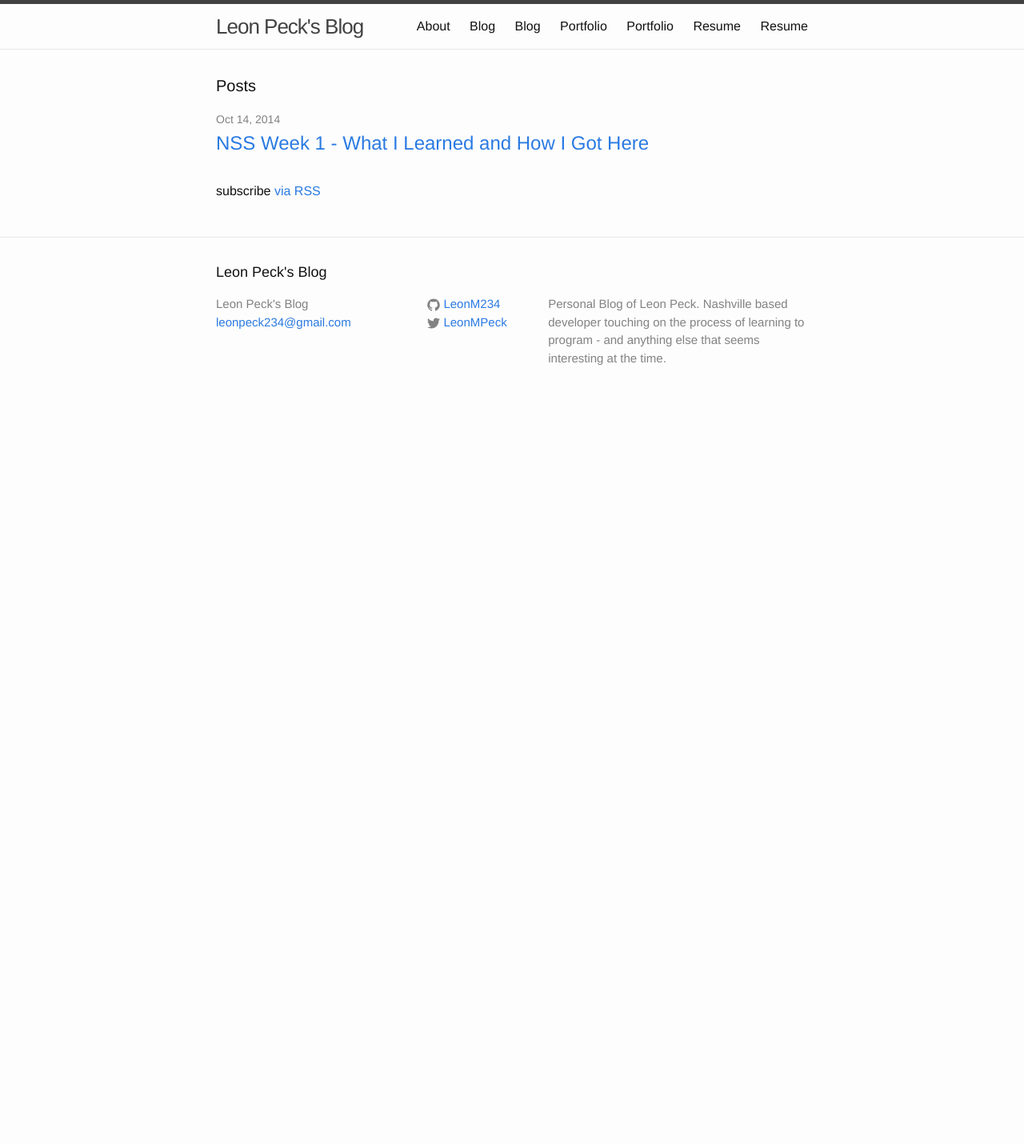
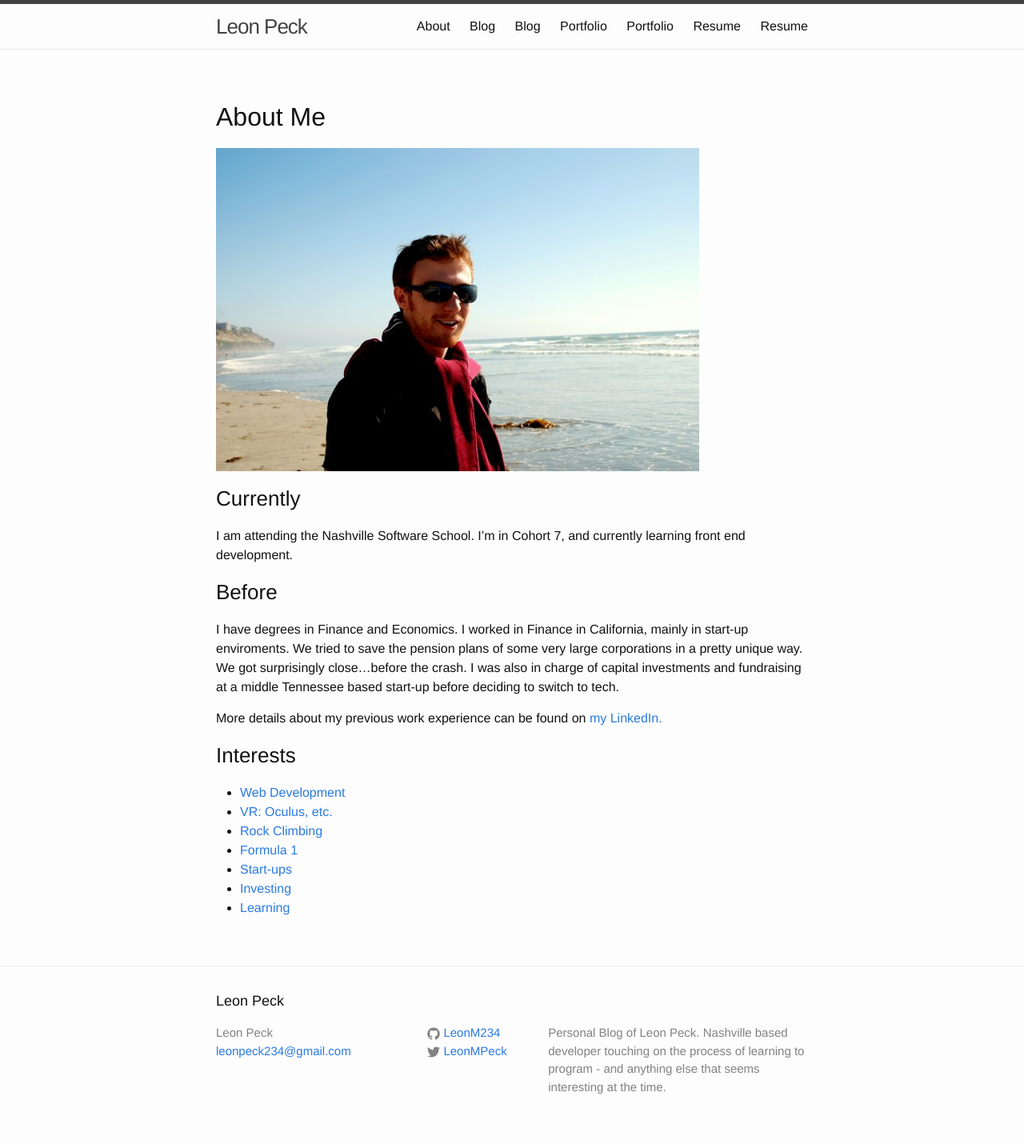
Before and after one commit to LeonM234/Leon.github.io, a Jekyll site: the page built from index.md, in a window 1280 px wide. Shown: the whole page at 80% size. Built offline with Jekyll 4.4.1, drawn with Linux system fonts in a browser that asks for light colours; before the commit the page ends 900 px from its top, so only the background shows below that.

Commit message:
Got About page to be the home page, added to other pages, and got rid of redudant about nav link

```diff
--- a/_config.yml
+++ b/_config.yml
@@ -1,5 +1,5 @@
 # Site settings
-title: Leon Peck's Blog
+title: Leon Peck
 email: leonpeck234@gmail.com
 description: > # this means to ignore newlines until "baseurl:"
   Personal Blog of Leon Peck.  Nashville based developer touching on the process of learning to program - and anything else that seems interesting at the time.
--- a/index.md
+++ b/index.md
@@ -1,23 +1,28 @@
 ---
-layout: default
+layout: page
+permalink: /
 ---
 
-<div class="home">
+## About Me
 
-  <h1 class="page-heading">Posts</h1>
+[![](/images/LeonPeck.jpg)](#)
 
-  <ul class="post-list">
-    {% for post in site.posts %}
-      <li>
-        <span class="post-meta">{{ post.date | date: "%b %-d, %Y" }}</span>
+### Currently
 
-        <h2>
-          <a class="post-link" href="{{ post.url | prepend: site.baseurl }}">{{ post.title }}</a>
-        </h2>
-      </li>
-    {% endfor %}
-  </ul>
+I am attending the Nashville Software School.  I'm in Cohort 7, and currently learning front end development.
 
-  <p class="rss-subscribe">subscribe <a href="{{ "/feed.xml" | prepend: site.baseurl }}">via RSS</a></p>
+### Before
 
-</div>
+I have degrees in Finance and Economics.  I worked in Finance in California, mainly in start-up enviroments.  We tried to save the pension plans of some very large corporations in a pretty unique way.  We got surprisingly close...before the crash.  I was also in charge of capital investments and fundraising at a middle Tennessee based start-up before deciding to switch to tech.
+
+More details about my previous work experience can be found on <a href="http://www.linkedin.com/pub/leon-peck/4/969/a1/" target="_blank">my LinkedIn.</a>
+
+### Interests
+
+*   <a href="http://i.imgur.com/GgXsbiL.jpg" target="_blank">Web Development</a>
+*   <a href="http://www.ibtimes.com/kevin-spacey-thinks-oculus-rift-could-change-storytelling-forever-1697351" target="_blank">VR: Oculus, etc.</a>
+*   <a href="http://www.climbnashville.com/west/" target="_blank">Rock Climbing</a>
+*   <a href="http://youtu.be/K2cNqaPSHv0" target="_blank">Formula 1</a>
+*   <a href="http://youtu.be/vDwzmJpI4io" target="_blank">Start-ups</a>
+*   <a href="http://buffettfaq.com" target="_blank">Investing</a>
+*   <a href="http://www.quora.com" target="_blank">Learning</a>
```
Also changed, not shown: blog.md (+1 -1 lines), portfolio.md (+4 -0 lines), resume.md (+12 -0 lines).
